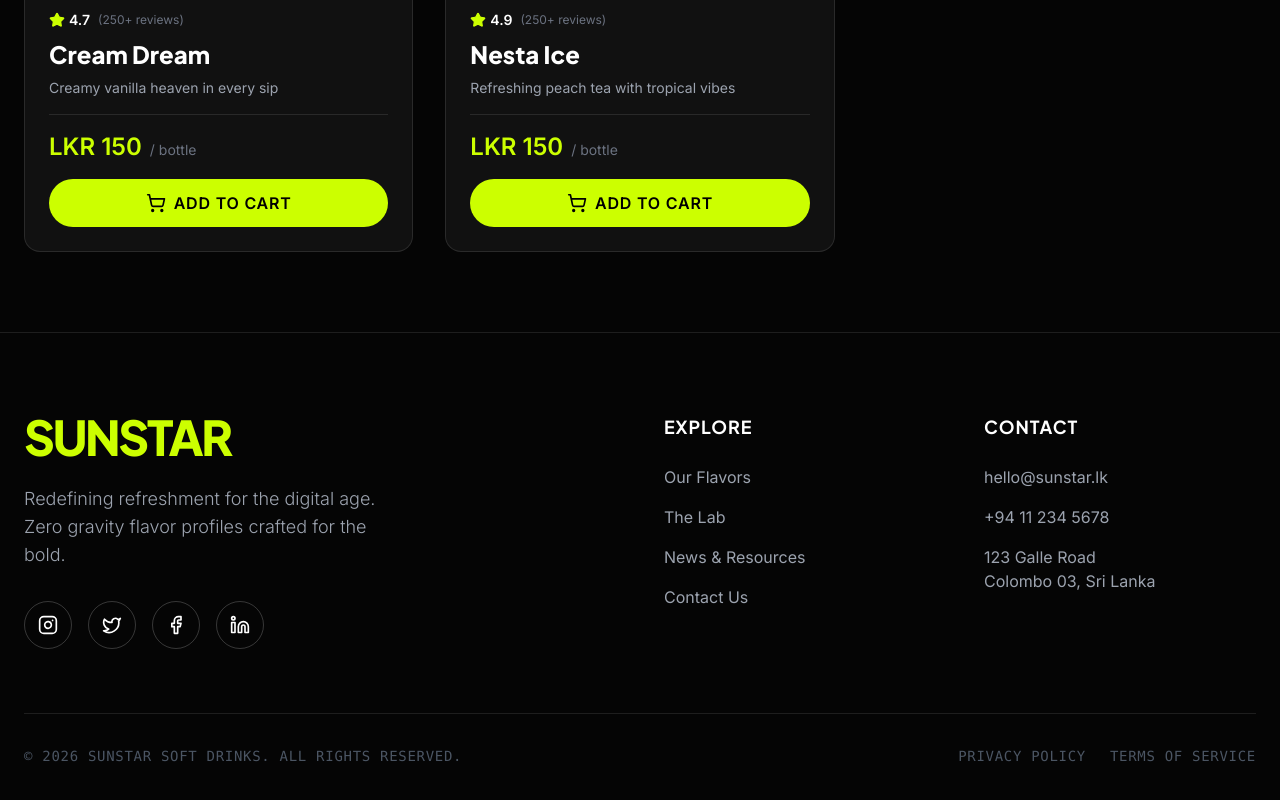
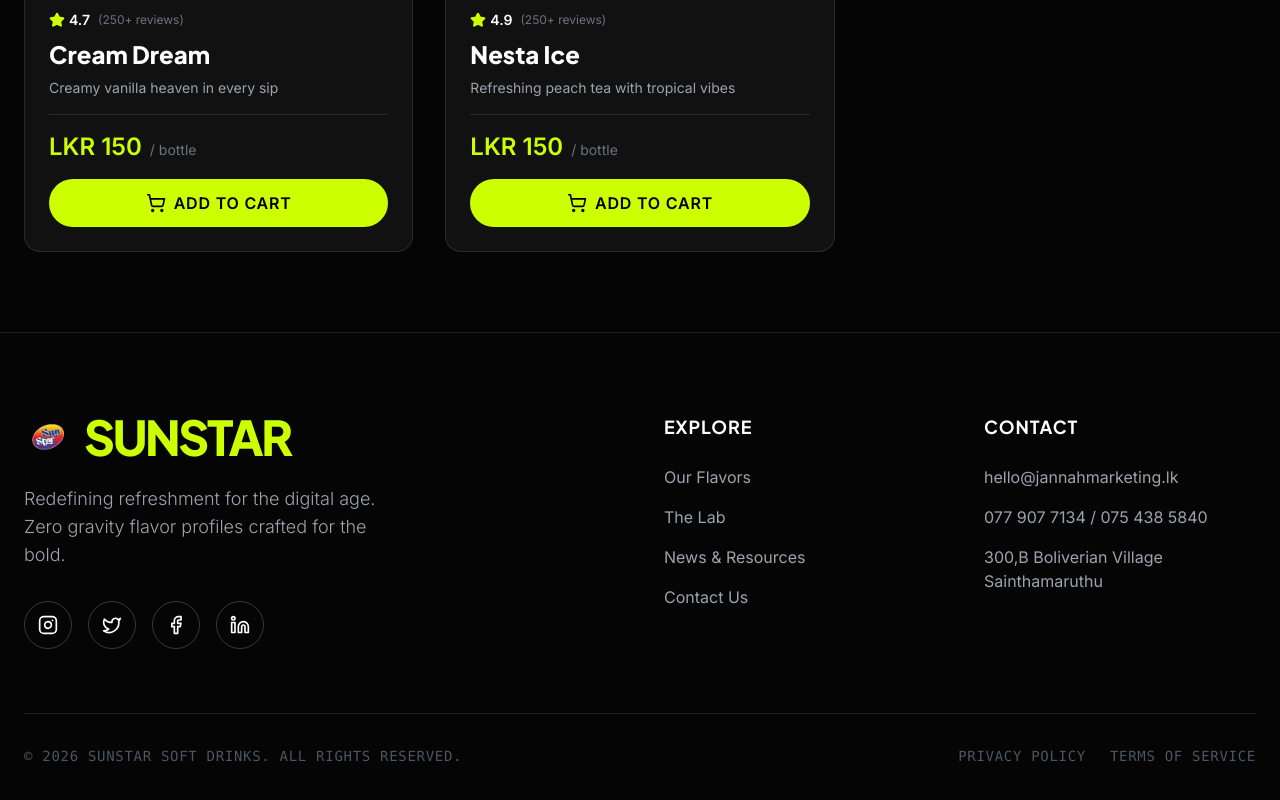
Before and after one commit to jjjoooooon/Jannahmarketing.lk, a React (Vite) app: page /shop in a window 1280 px wide. Shown: the part 1596-2396 px from the top of the page. Built offline with nearby package versions, Linux system fonts and the light colour scheme; no server answers.

Commit message:
feat:add more detailes in thewebsite

```diff
--- a/components/Footer.tsx
+++ b/components/Footer.tsx
@@ -1,6 +1,7 @@
 import React from 'react';
 import { Facebook, Twitter, Instagram, Linkedin } from 'lucide-react';
 import { Link } from 'react-router-dom';
+import logo from '../assets/sunstar_logo.png';
 
 const Footer: React.FC = () => {
   return (
@@ -8,7 +9,10 @@
       <div className="container mx-auto px-6">
         <div className="grid grid-cols-1 md:grid-cols-4 gap-12">
           <div className="col-span-1 md:col-span-2">
-            <h2 className="text-5xl font-black font-['Plus_Jakarta_Sans'] tracking-tighter mb-6 text-[#CCFF00]">SUNSTAR</h2>
+            <div className="flex items-center gap-3 mb-6">
+              <img src={logo} alt="Sunstar Logo" className="w-12 h-12 object-contain" />
+              <h2 className="text-5xl font-black font-['Plus_Jakarta_Sans'] tracking-tighter text-[#CCFF00]">SUNSTAR</h2>
+            </div>
             <p className="text-gray-400 max-w-sm mb-8 font-light text-lg font-['Inter']">
               Redefining refreshment for the digital age. Zero gravity flavor profiles crafted for the bold.
             </p>
@@ -34,9 +38,9 @@
           <div>
             <h4 className="text-lg font-bold mb-6 font-['Plus_Jakarta_Sans'] uppercase tracking-wider">Contact</h4>
             <ul className="space-y-4 text-gray-400 font-['Inter']">
-              <li>hello@sunstar.lk</li>
-              <li>+94 11 234 5678</li>
-              <li>123 Galle Road<br />Colombo 03, Sri Lanka</li>
+              <li>hello@jannahmarketing.lk</li>
+              <li>077 907 7134 / 075 438 5840</li>
+              <li>300,B Boliverian Village<br />Sainthamaruthu</li>
             </ul>
           </div>
         </div>
--- a/components/Navbar.tsx
+++ b/components/Navbar.tsx
@@ -2,6 +2,7 @@
 import { Menu, X, Droplets, ShoppingBag } from 'lucide-react';
 import { motion, AnimatePresence, useScroll, useMotionValueEvent } from 'framer-motion';
 import { Link, useLocation } from 'react-router-dom';
+import logo from '../assets/sunstar_logo.png';
 
 const Navbar: React.FC = () => {
   const [isOpen, setIsOpen] = useState(false);
@@ -69,7 +70,7 @@
                   transition={{ repeat: Infinity, duration: 10, ease: "linear" }}
                   className="absolute inset-0 bg-[#CCFF00] blur-lg opacity-20 rounded-full"
                 />
-                <Droplets className="w-6 h-6 md:w-8 md:h-8 text-[#CCFF00] relative z-10" />
+                <img src={logo} alt="Sunstar Logo" className="w-8 h-8 md:w-10 md:h-10 relative z-10 object-contain" />
               </div>
               <span className="text-xl md:text-2xl font-black tracking-tighter text-white font-['Plus_Jakarta_Sans'] group-hover:text-transparent group-hover:bg-clip-text group-hover:bg-gradient-to-r group-hover:from-white group-hover:to-[#CCFF00] transition-all">
                 SUNSTAR
--- a/components/SriLankaMap.tsx
+++ b/components/SriLankaMap.tsx
@@ -12,7 +12,7 @@
         x: 82,
         y: 68,
         type: 'Flagship Store',
-        address: 'One Galle Face, Colombo 01',
+        address: '300,B Boliverian Village, Sainthamaruthu',
         stock: 'High',
         flavors: ['Orange', 'Cola', 'Ginger', 'Nesta', 'Cream Soda'],
         shops: 7
--- a/index.html
+++ b/index.html
@@ -5,6 +5,7 @@
     <meta charset="UTF-8" />
     <meta name="viewport" content="width=device-width, initial-scale=1.0, maximum-scale=1.0, user-scalable=no" />
     <title>Sunstar – Feel The Fizz</title>
+    <link rel="icon" type="image/png" href="/favicon.png" />
     <script src="https://cdn.tailwindcss.com"></script>
     <link rel="preconnect" href="https://fonts.googleapis.com">
     <link rel="preconnect" href="https://fonts.gstatic.com" crossorigin>
--- a/pages/Contact.tsx
+++ b/pages/Contact.tsx
@@ -22,19 +22,19 @@
         {
             icon: Phone,
             title: 'Phone',
-            details: ['+94 11 234 5678', '+94 77 123 4567'],
-            link: 'tel:+94112345678'
+            details: ['077 907 7134', '075 438 5840', '075 342 1104'],
+            link: 'tel:0779077134'
         },
         {
             icon: Mail,
             title: 'Email',
-            details: ['hello@sunstar.lk', 'support@sunstar.lk'],
-            link: 'mailto:hello@sunstar.lk'
+            details: ['hello@jannahmarketing.lk', 'inquiry@jannahmarketing.lk'],
+            link: 'mailto:hello@jannahmarketing.lk'
         },
         {
             icon: MapPin,
             title: 'Head Office',
-            details: ['123 Galle Road', 'Colombo 03, Sri Lanka'],
+            details: ['300,B Boliverian Village', 'Sainthamaruthu'],
             link: 'https://maps.google.com'
         },
         {
```
Also changed, not shown: public/favicon.png (added).
